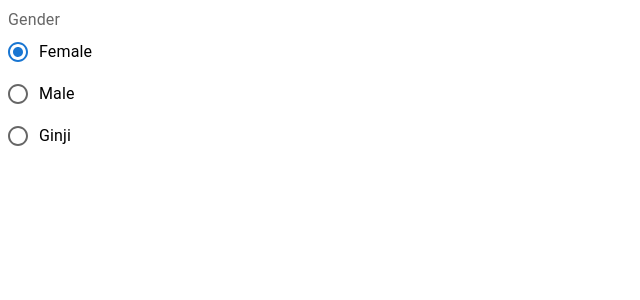
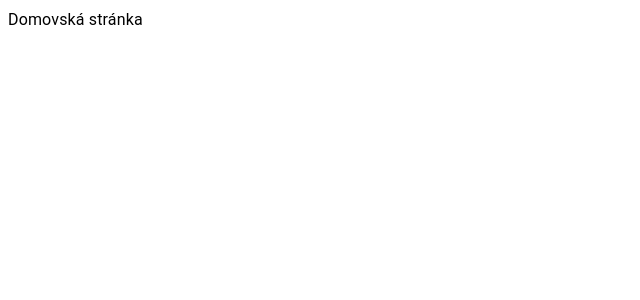
Before and after one commit to janchi-source/Zochook, a Next.js app: page / in a window 1280 px wide. Shown: the top 300 px of the page, without its empty margins (0-640 px from the left). Built offline with nearby package versions, Linux system fonts and the light colour scheme.

Commit message:
dobehnutie - jurov kod

```diff
--- a/package.json
+++ b/package.json
@@ -1,5 +1,5 @@
 {
-  "name": "kolcobos",
+  "name": "myfirst-project",
   "version": "0.1.0",
   "private": true,
   "scripts": {
--- /dev/null
+++ b/src/app/(home)/page.tsx
@@ -0,0 +1,12 @@
+
+// src/app/page.tsx
+
+import Typography from "@mui/material/Typography";
+
+export const metadata = {title: "Domov | ZoškaSnap"};
+
+export default function Home() {
+  return (
+      <Typography> Domovská stránka </Typography>
+  );
+}
--- a/src/app/layout.tsx
+++ b/src/app/layout.tsx
@@ -1,21 +1,10 @@
 import type { Metadata } from "next";
-import localFont from "next/font/local";
 import "./globals.css";
 
-const geistSans = localFont({
-  src: "./fonts/GeistVF.woff",
-  variable: "--font-geist-sans",
-  weight: "100 900",
-});
-const geistMono = localFont({
-  src: "./fonts/GeistMonoVF.woff",
-  variable: "--font-geist-mono",
-  weight: "100 900",
-});
 
 export const metadata: Metadata = {
-  title: "Create Next App",
-  description: "Generated by create next app",
+  title: "SnapZoška",
+  description: "Generated bz students of SPŠE Zochova 9, Bratislava",
 };
 
 export default function RootLayout({
@@ -24,8 +13,8 @@ export default function RootLayout({
   children: React.ReactNode;
 }>) {
   return (
-    <html lang="en">
-      <body className={`${geistSans.variable} ${geistMono.variable}`}>
+    <html lang="sk">
+      <body>
         {children}
       </body>
     </html>
```
Also changed, not shown: src/app/o-mne/page.tsx (added, +15 -0 lines), src/app/podmienky/page.tsx (added, +15 -0 lines), 1 other file (tests, documents, lock files or other folders).
